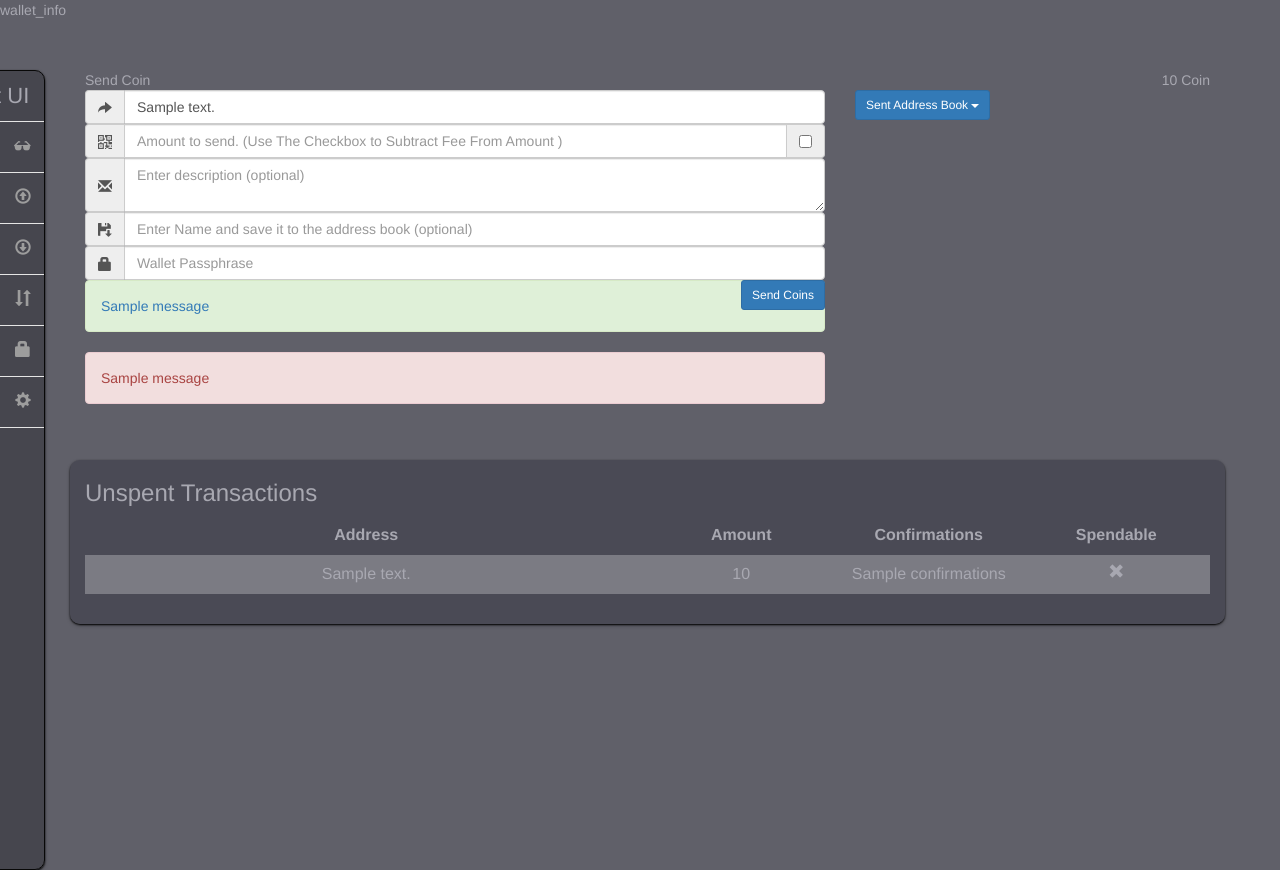
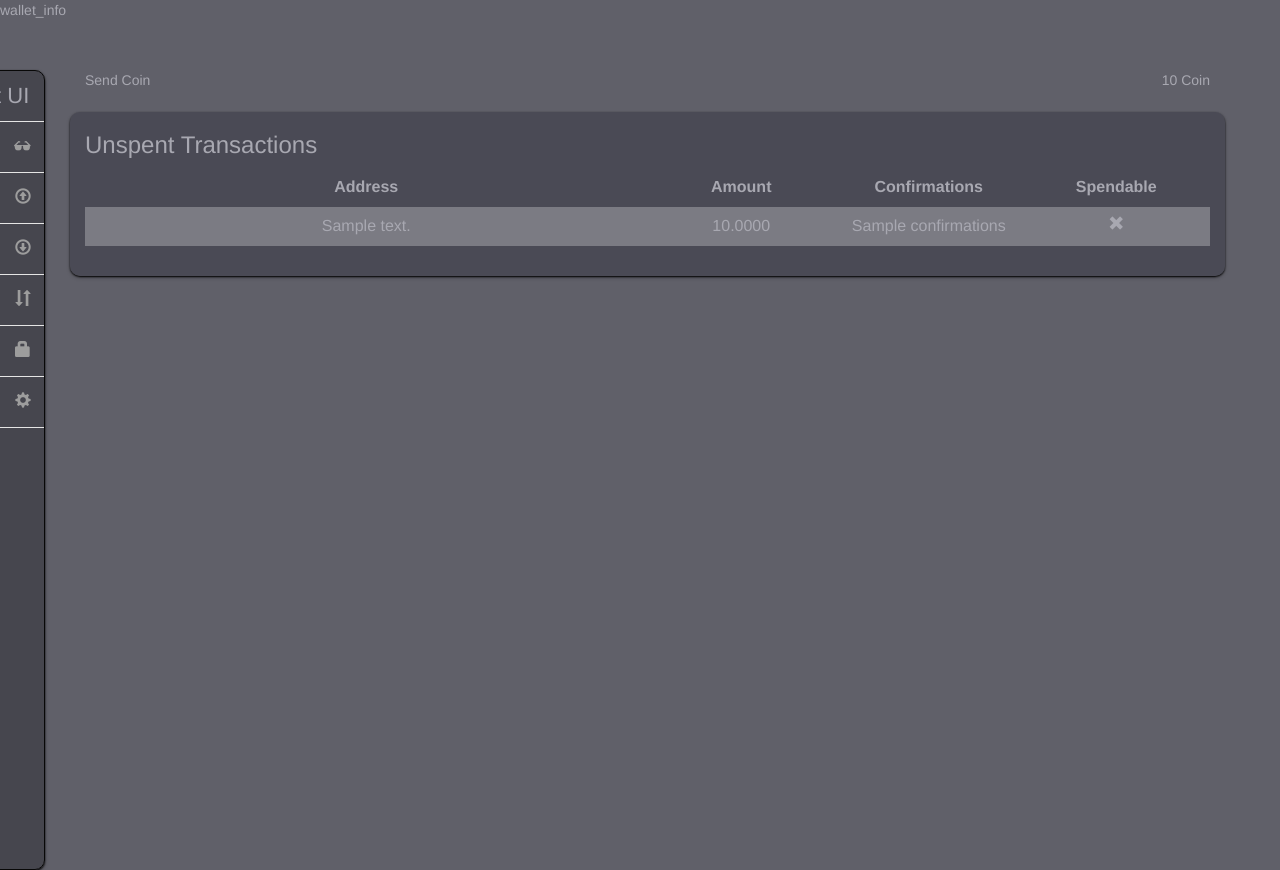
Before and after one commit to MCLCoreTeam/RaspberryPi-Wallet-UI, a Flask app: template interface/templates/wallet/send.html in a window 1280 px wide. Run offline with Flask 2, Linux system fonts and the light colour scheme; the template is opened without the code that fills it: most values are stand-ins (such as "Sample title", 1, 10 or a date in 2020); one stand-in notice (Sample message) is shown; form fields are guessed from the names that the template uses; parts of the project's set-up code (start-up, migrations or seed data) failed here and were passed over; some libraries are stand-ins or nearby versions.

Commit message:
Update send page

```diff
--- a/interface/templates/wallet/send.html
+++ b/interface/templates/wallet/send.html
@@ -3,66 +3,7 @@ wallet_info{% extends 'base.html' %}
 <div class="main">
   <div class="send_page col-xs-12">
   <div class="send-total col-xs-12"><span class="pull-left">Send Coin</span><span class="pull-right">{{ wallet_info.balance }} Coin</span></div>
-    <form class="send-form col-xs-12 col-md-8" method="post" action="{{ url_for('send_coin') }}">
-      {{ form.csrf_token }}
-      <div id="send-wallet" class="input-group">
-        <span class="input-group-addon"><i class="glyphicon glyphicon-share-alt"></i></span>
-        {{ form.address(type="text", value=address, class_="form-control", placeholder="Send to Address")}}
-      </div>
-      <div id="send-amount" class="input-group">
-        <span class="input-group-addon"><i class="glyphicon glyphicon-qrcode"></i></span>
-        {{ form.amount(type="number", step="any", class_="form-control", placeholder="Amount to send. (Use The Checkbox to Subtract Fee From Amount )")}}
-        <span class="input-group-addon">
-          {{ form.include_fee(type="checkbox", class_="checkbox-inline")}}
-        </span>
-      </div>
-      <div id="send-description" class="input-group">
-        <span class="input-group-addon"><i class="glyphicon glyphicon-envelope"></i></span>
-        {{ form.description(type="text", class_="form-control", placeholder="Enter description (optional)")}}
-      </div>
-      <div id="send-to_label" class="input-group">
-        <span class="input-group-addon"><i class="glyphicon glyphicon-floppy-save"></i></span>
-        {{ form.to_label(type="text", class_="form-control", placeholder="Enter Name and save it to the address book (optional)")}}
-      </div>
-        <div id="send-passwd" class="input-group">
-        <span class="input-group-addon"><i class="glyphicon glyphicon-lock"></i></span>
-        {{ form.passwd(type="password", class_="form-control", placeholder="Wallet Passphrase")}}
-      </div>
-      <div id="send-form">
-        <button type="submit" class="btn btn-primary btn-sm pull-right">Send Coins</button>
-        {% if form.errors %}
-          {% for field, errors in form.errors.items() %}
-            <div id="send-alert" class="alert alert-danger">
-              {{ form[field].label }}: {{ ', '.join(errors) }}
-            </div>
-          {% endfor %}
-        {% endif %}
 
-        {% with messages = get_flashed_messages(category_filter=["msg"]) %}
-          {% if messages %}
-            {% for message in messages %}
-            <div id="send-alert" class="alert alert-success">
-              <a href="https://explorer.org/tx/{{ message[16:] }}"  target="_blank" class="text"><span>{{ message }}</span></a>
-            </div>
-            {% endfor %}
-          {% endif %}
-        {% endwith %}
-
-        {% with messages = get_flashed_messages(category_filter=["error"]) %}
-          {% if messages %}
-            {% for message in messages %}
-            <div id="send-alert" class="alert alert-danger">
-              {{ message }}
-            </div>
-            {% endfor %}
-          {% endif %}
-        {% endwith %}
-      </div>
-    </form>
-    <div class="send-dropdown col-xs-4">
-      <button title="Previously saved sent to Names." class="btn btn-primary dropdown-toggle btn-sm" type="button" data-toggle="dropdown">Sent Address Book <span class="caret"></span></button>
-
-  </div>
   <div class="transactions-send table-responsive col-xs-12">
     <h3>Unspent Transactions</h3>
     <table id="table-unspent" class="table table-striped">
@@ -75,10 +16,10 @@ wallet_info{% extends 'base.html' %}
         </tr>
       </thead>
       <tbody>
-        {% for unspent in get_unspent %}
+        {% for unspent in wallet_info.tx_list %}
         <tr>
             <td align="center">{{ unspent.address }}</td>
-            <td align="center">{{ unspent.amount }}</td>
+            <td align="center">{{ '%0.4f'| format(unspent.amount) }}</td>
             <td align="center">{{ unspent.confirmations }}</td>
           <td align="center">
           {% if unspent.spendable %}
```
Also changed, not shown: interface/routes/wallet.py (+5 -5 lines).
